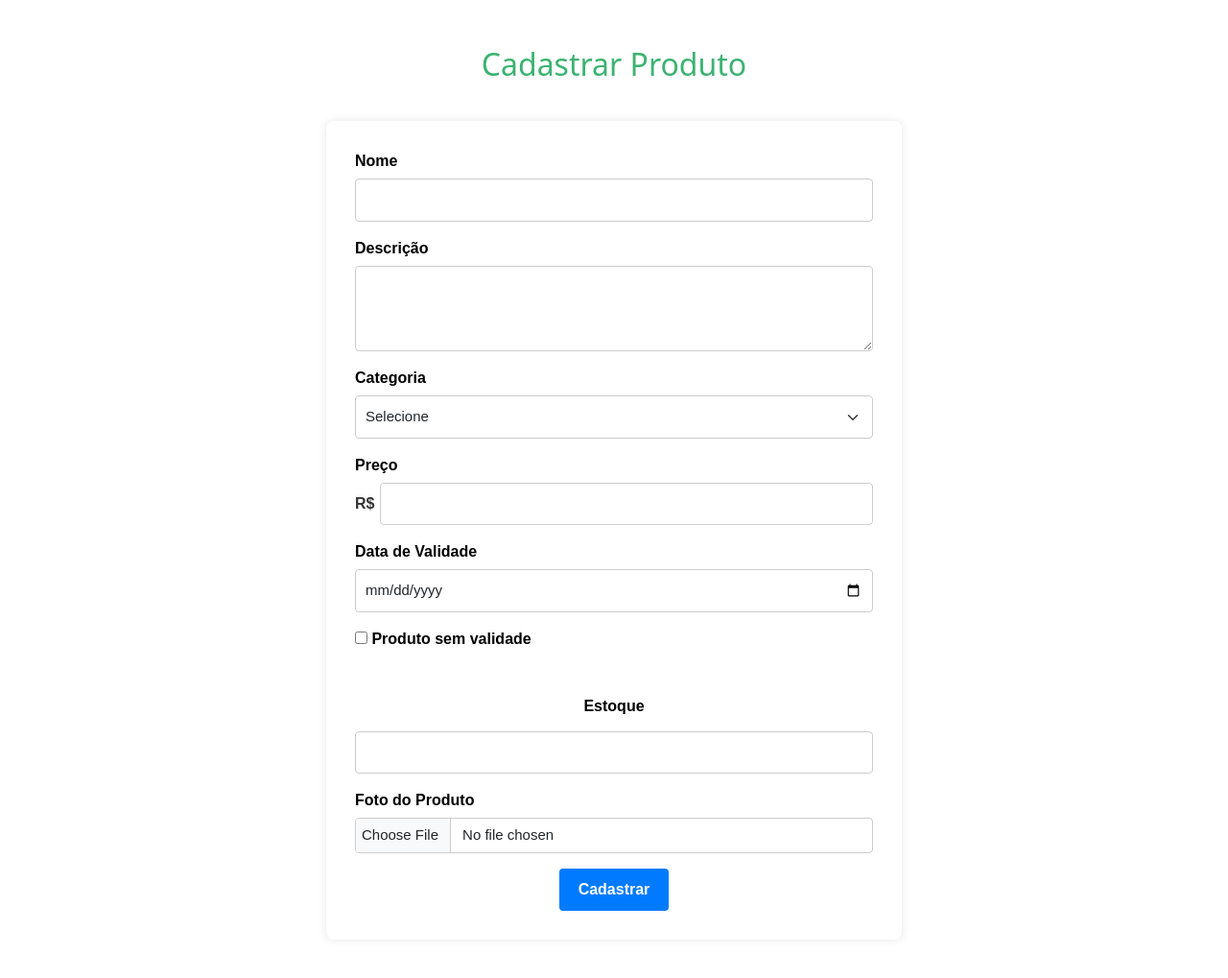
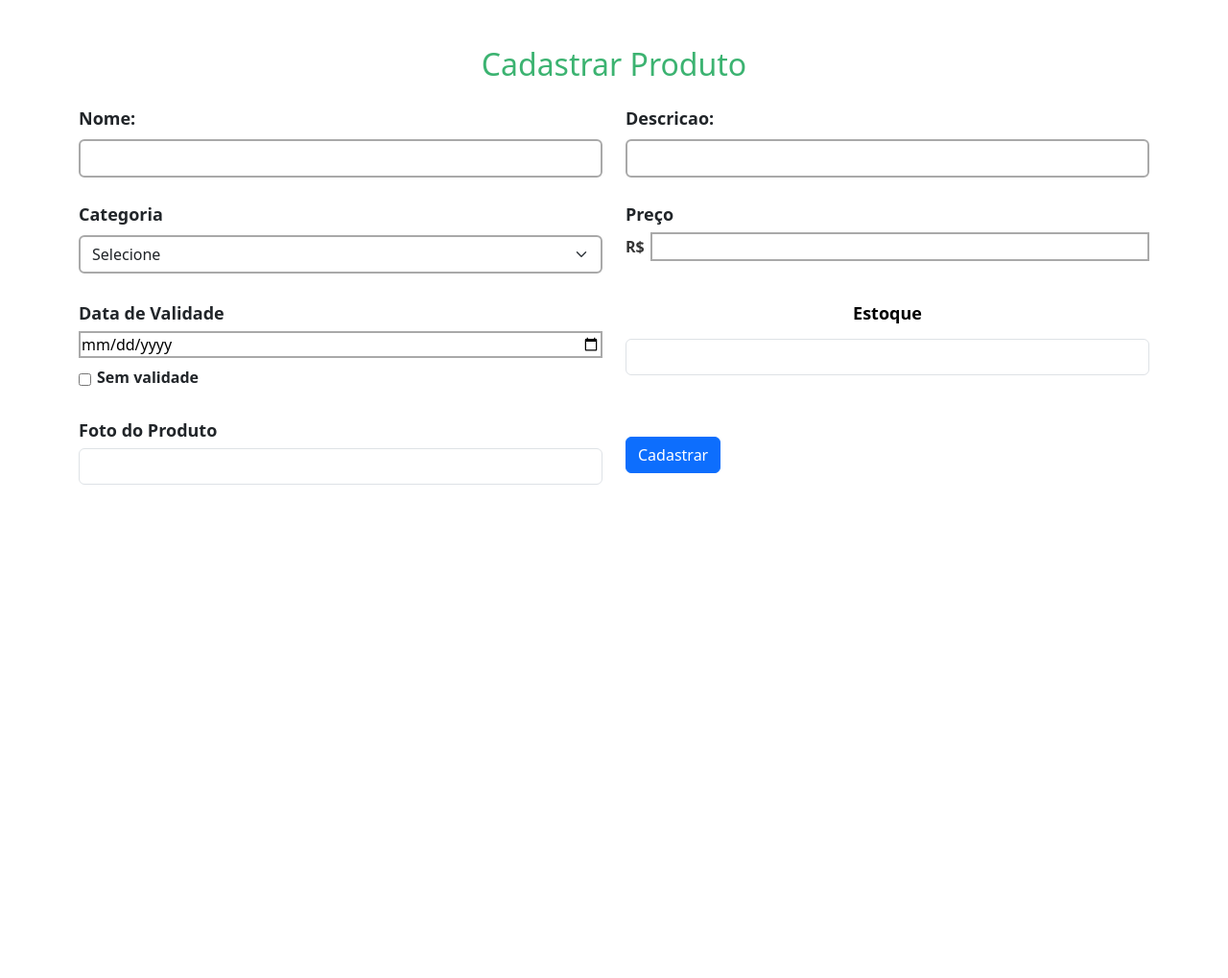
Before and after one commit to trabalho01-python/Projeto-Final, a Flask app: page /cadastrar_produto in a window 1280 px wide. Shown: the whole page at 96% size. After the commit the page ends 505 px from the top, so only its background shows below. Run offline with Flask 3, Linux system fonts and the light colour scheme.

Commit message:
Atualização

```diff
--- a/app.py
+++ b/app.py
@@ -1,12 +1,11 @@
 from flask import Flask, render_template, request, redirect, flash, session
 import mysql.connector as my
 import bcrypt
-import os
 
 def conectar_banco():
     config = {
     'user': 'root',
-    'password': 'x7z1wp00',
+    'password': '1234',
     'host': 'localhost',
     'database': 'SuperSelect_sa',
     }
@@ -15,9 +14,6 @@ def conectar_banco():
 
 app = Flask(__name__)
 app.secret_key = "1234"
-
-UPLOAD_FOLDER = 'static/uploads'
-app.config['UPLOAD_FOLDER'] = UPLOAD_FOLDER
 
 @app.route("/")
 def index():
@@ -66,7 +62,6 @@ def cadastro():
         senha_bytes = senha.encode('utf-8')
         senha_hash = bcrypt.hashpw(senha_bytes, bcrypt.gensalt()).decode('utf-8')
 
-        # cpf = request.form.get('cpf')
         endereco = request.form.get('endereco')
 
         #Conectar banco
@@ -102,11 +97,11 @@ def usuario():
 
 @app.route('/administrador')
 def administrador():
-    usuario = session.get('usuario')
-    if not usuario:
-        return redirect('/login')
-    if usuario['tipo'] != 'administrador':
-        return redirect('/login')
+    # usuario = session.get('usuario')
+    # if not usuario:
+    #     return redirect('/login')
+    # if usuario['tipo'] != 'administrador':
+    #     return redirect('/login')
 
     return render_template('administrador.html')
 
@@ -123,19 +118,11 @@ def cadastrar_produto():
         data_validade = None if sem_validade else request.form['data_validade']
         imagem = request.files['imagem']
 
-        url = None
-        if imagem and imagem.filename != '':
-            filename = imagem.filename.replace(" ", "_")
-            caminho = os.path.join(app.config['UPLOAD_FOLDER'], filename)
-            imagem.save(caminho)
-            url = f"uploads/{filename}"
-
-
         conexao = conectar_banco()
         cursor = conexao.cursor()
 
-        sql = "INSERT INTO produtos (nome, descricao, categoria, preco, data_validade, estoque, sem_validade, url) VALUES (%s, %s, %s, %s, %s, %s, %s, %s)"
-        valores = (nome, descricao, categoria, preco, data_validade, estoque, sem_validade, url)
+        sql = "INSERT INTO produtos (nome, descricao, categoria, preco, data_validade, estoque, sem_validade, imagem) VALUES (%s, %s, %s, %s, %s, %s, %s, %s)"
+        valores = (nome, descricao, categoria, preco, data_validade, estoque, sem_validade, imagem)
 
         try:
             cursor.execute(sql, valores)
--- a/static/style.css
+++ b/static/style.css
@@ -115,50 +115,42 @@
 }
 
 .form-produto {
-    max-width: 600px;
-    margin: 40px auto;
-    padding: 30px;
-    background-color: #fff;
-    border-radius: 8px;
-    box-shadow: 0 0 10px rgba(0,0,0,0.1);
-    font-family: Arial, sans-serif;
+    width: 90%;
+    max-width: 900px;
+    margin: 30px auto;
+    display: flex;
+    flex-direction: column;
+    gap: 25px;
 }
-.form-produto .campo{
-    margin-bottom: 40px;
+
+.linha {
+    display: flex;
+    flex-direction: column;
+    gap: 25px;
+}
+
+.row-1 {
+    display: flex;
+    justify-content: space-between;
+    gap: 25px;
+}
+
+.campo{
+    flex: 1;
     display: flex;
     flex-direction: column;
 }
-.form-produto label {
-    font-weight: bold;
-    margin-bottom: 6px;
-    color: black;
+
+.campo label{
+    margin-bottom: 5px;
+    font-weight: 600;
 }
-.form-produto input,
-.form-produto textarea,
-.form-produto select {
-    padding: 10px;
-    border: 1px solid #ccc;
-    border-radius: 4px;
-    font-size: 15px;
-}
-.form-produto input[type="file"] {
-    padding: 6px;
-}
-.form-produto .botao {
-    text-align: center;
-}
-.form-produto button {
-    padding: 10px 20px;
-    background-color: #007bff;
-    color: white;
-    border: none;
-    border-radius: 4px;
-    font-weight: bold;
-    cursor: pointer;
-    transition: background-color 0.3s;
-}
-.form-produto button:hover {
-    background-color: #0056b3;
+
+.checkbox {
+    margin-top: 8px;
+    display: flex;
+    align-items: center;
+    gap: 6px;
 }
 
 .text-4 {
--- a/templates/cadastrar_produto.html
+++ b/templates/cadastrar_produto.html
@@ -1,7 +1,6 @@
 {% extends 'base.html' %}
 
 {% block conteudo %}
-
 
 <div class="container mt-5">
     <h2 class="mb-4 text-4">Cadastrar Produto</h2>
@@ -17,20 +16,21 @@
     {% endif %}
     {% endwith %}
 
-    <form method="POST" enctype="multipart/form-data" class="form-produto">
-        <div class="mb-3 campo">
-            <label for="nome" class="form-label">Nome</label>
-            <input type="text" class="form-control" id="nome" name="nome" required>
+    <form method="post" action="{{url_for('cadastrar_produto')}}" class="formulario-2">
+        <div class="row mb-3">
+            <div class="col-md-6">
+                <label for="nome" class="form-label title-color2">Nome:</label>
+                <input type="text" class="form-control color-border1" id="nome" name="nome" required>
             </div>
 
-        <div class="mb-3 campo">
-            <label for="descricao" class="form-label">Descrição</label>
-            <textarea class="form-control" id="descricao" name="descricao" rows="3" required></textarea>
+            <div class="col-md-6">
+                <label for="descricao" class="form-label title-color2">Descricao:</label>
+                <input type="text" class="form-control color-border1" id="descricao" name="descricao" required>
             </div>
 
-        <div class="mb-3 campo">
-            <label for="categoria" class="form-label">Categoria</label>
-            <select class="form-select" id="categoria" name="categoria" required>
+            <div class="col-md-6">
+                <label for="categoria" class="form-label title-color2">Categoria</label>
+                <select class="form-select color-border1" id="categoria" name="categoria" required>
                     <option value="">Selecione</option>
                     <option value="alimentos">Alimentos</option>
                     <option value="bebidas">Bebidas</option>
@@ -41,41 +41,47 @@
                 </select>
             </div>
 
+            <div class="col-md-6">
                 <div class="mb-3 campo">
-            <label for="preco" class="form-label">Preço</label>
+                    <label for="preco" class="form-label title-color2">Preço</label>
                     <div class="input-preco">
                         <span class="prefixo">R$</span>
-                <input type="text" id="preco" name="preco" required>
+                        <input class="color-border1" type="text" id="preco" name="preco" required>
                     </div>
-            <!-- <input type="text" step="0.01" class="form-control" id="preco" name="preco" required> -->
+                </div>
             </div>
 
-        <div class="mb-3 campo">
-            <label for="data_validade" class="form-label">Data de Validade</label>
-            <input type="date" class="form-control" id="data_validade" name="data_validade" required>
+            <div class="col-md-6">
+                <div class="campo">
+                    <label for="validade" class="title-color2">Data de Validade</label>
+                    <input class="color-border1" type="date" id="validade">
+                    <div class="checkbox">
+                        <input type="checkbox" id="sem_validade">
+                        <label for="sem_validade">Sem validade</label>
+                    </div>
+                </div>
             </div>
 
-        <div class="campo">
-            <label class="checkbox-label">
-                <input type="checkbox" id="sem_validade" name="sem_validade">
-                Produto sem validade
-            </label>
+            <div class="col-md-6">
+                <div class="mb-3 campo linha-checkbox">
+                    <label for="estoque" class="form-label title-color2">Estoque</label>
+                    <input type="number" class="form-control" id="estoque" name="estoque" required>
+                </div>
             </div>
 
-        <div class="mb-3 campo linha-checkbox">
-            <label for="estoque" class="form-label">Estoque</label>
-            <input type="number" class="form-control" id="estoque" name="estoque" required>
+            <div class="col-md-6">
+                <div class="mb-3 campo">
+                    <label for="imagem" class="form-label title-color2">Foto do Produto</label>
+                    <input type="text" class="form-control" id="imagem" name="imagem" accept="image/*" required>
+                </div>
             </div>
 
-        <div class="mb-3 campo">
-            <label for="imagem" class="form-label">Foto do Produto</label>
-            <input type="file" class="form-control" id="imagem" name="imagem" accept="image/*" required>
-        </div>
-
+            <div class="col-md-6">
                 <div class="botao">
                     <button type="submit" class="btn btn-primary">Cadastrar</button>
                 </div>
-
+            </div>
+        </div>
     </form>
 </div>
 
```
Lines whose indentation alone changed are shown as unchanged.
